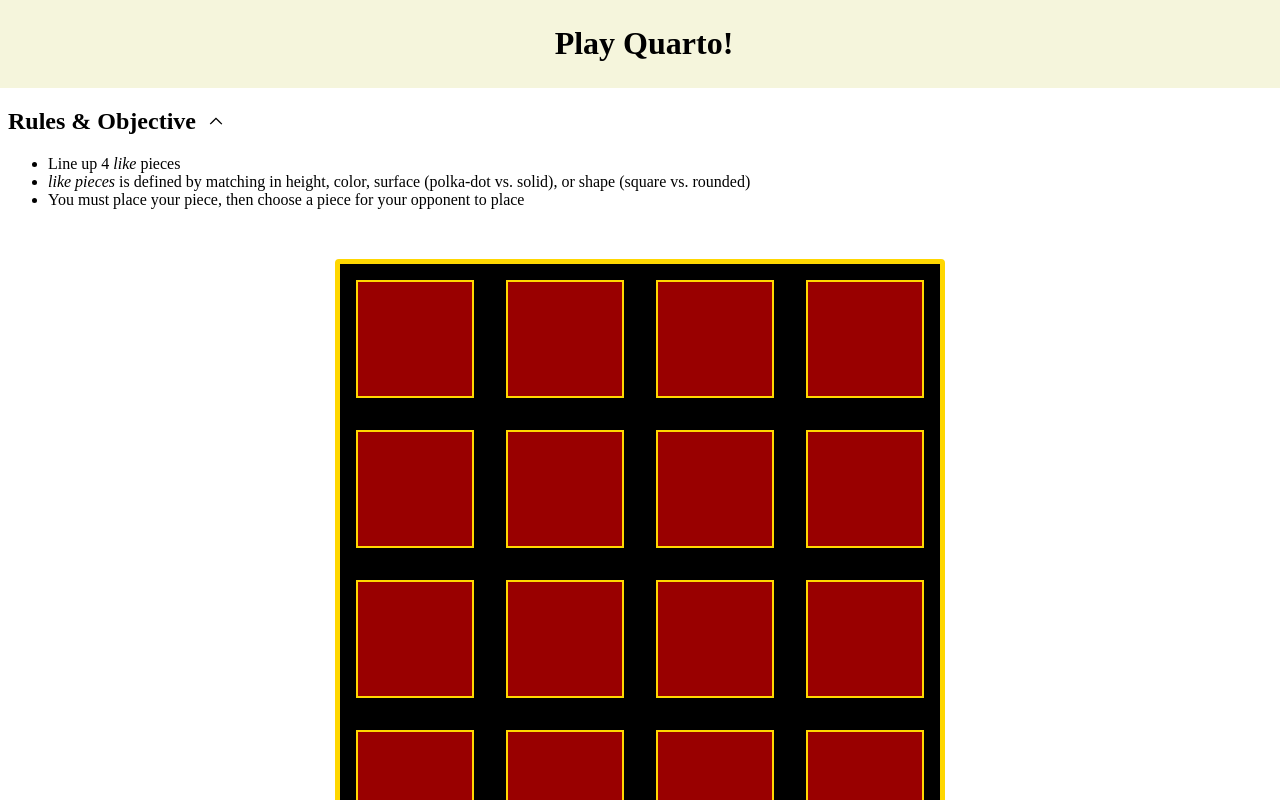
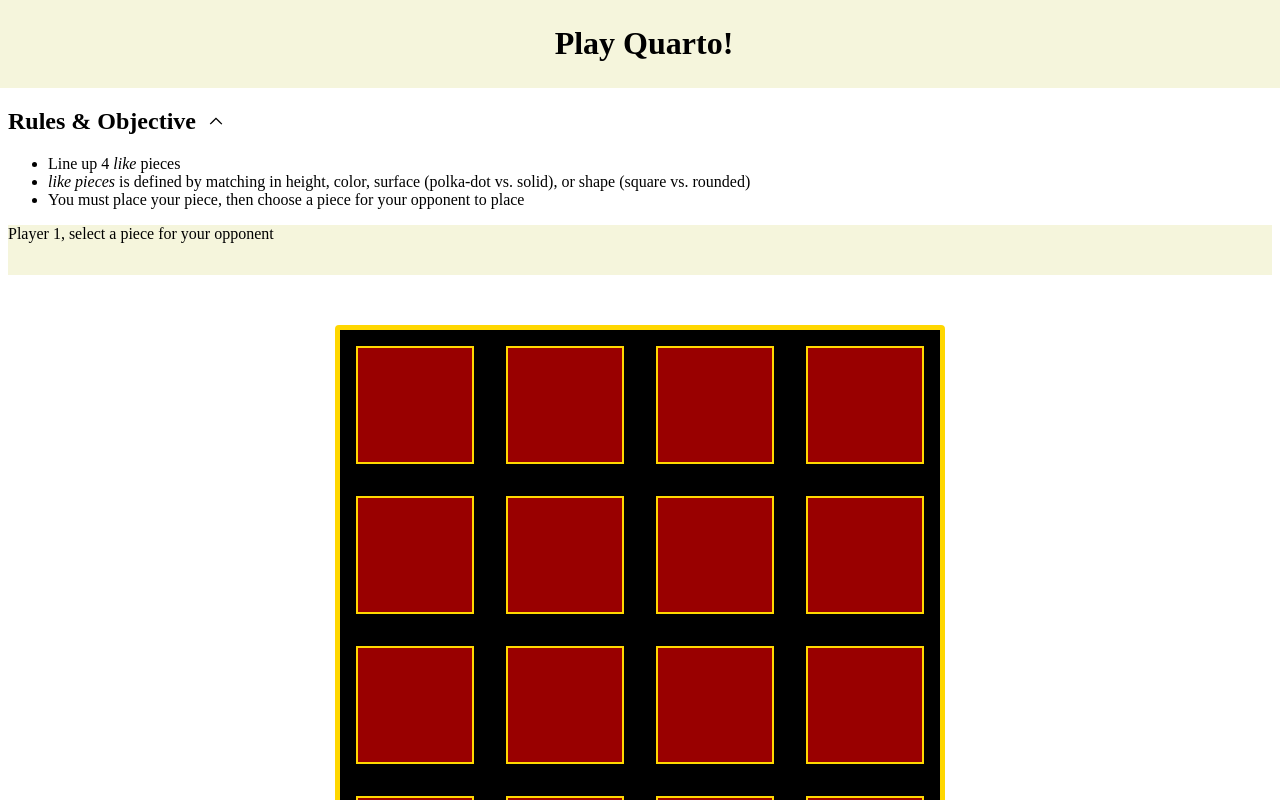
Before and after one commit to jmerz826/Quarto, a React (Vite) app: page / in a window 1280 px wide. Shown: the top 800 px of the page. Built offline with nearby package versions, Linux system fonts and the light colour scheme.

Commit message:
game context

```diff
--- a/src/components/game/Board.tsx
+++ b/src/components/game/Board.tsx
@@ -6,6 +6,7 @@ import { IPiece } from "./Piece";
 import { generateInitialPieces, validValues, startingBoard } from "./pieceMap";
 import { scanBoardForWinner } from "../../utils/helpers";
 import { ValidValue } from "./types/game";
+import { Scoreboard } from "./Scoreboard";
 
 const StyledBoard = styled.div`
   height: 600px;
@@ -17,22 +18,24 @@ const StyledBoard = styled.div`
   border-radius: 4px;
 `;
 
-export interface IAvailablePieces {
+export interface IGameContext {
   availablePieces: IPiece[];
   setAvailablePieces: React.Dispatch<React.SetStateAction<IPiece[]>>;
   dropLock: boolean;
   setDropLock: React.Dispatch<React.SetStateAction<boolean>>;
+  currentPlayer: 1 | 2;
+  setCurrentPlayer: React.Dispatch<
+    React.SetStateAction<IGameContext["currentPlayer"]>
+  >;
 }
 
 interface IContextProviderProps {
   children?: ReactNode;
 }
 
-const AvailablePiecesContext = createContext<IAvailablePieces | undefined>(
-  undefined
-);
+const GameContext = createContext<IGameContext | undefined>(undefined);
 
-const AvailablePiecesContextProvider = (props: IContextProviderProps) => {
+const GameContextProvider = (props: IContextProviderProps) => {
   const { children } = props;
   const [availablePieces, setAvailablePieces] = useState<IPiece[]>(
     generateInitialPieces()
@@ -40,6 +43,7 @@ const AvailablePiecesContextProvider = (props: IContextProviderProps) => {
   const [dropLock, setDropLock] = useState(false);
   const [isWinner, setWinner] = useState(false);
   const [boardMap, setBoardMap] = useState(startingBoard);
+  const [currentPlayer, setCurrentPlayer] = useState<1 | 2>(1);
 
   const memoizedValue = useMemo(
     () => ({
@@ -83,17 +87,24 @@ const AvailablePiecesContextProvider = (props: IContextProviderProps) => {
   }, [isWinner]);
 
   return (
-    <AvailablePiecesContext.Provider
-      value={{ ...memoizedValue, dropLock, setDropLock }}
+    <GameContext.Provider
+      value={{
+        ...memoizedValue,
+        dropLock,
+        setDropLock,
+        currentPlayer,
+        setCurrentPlayer,
+      }}
     >
       {children}
-    </AvailablePiecesContext.Provider>
+    </GameContext.Provider>
   );
 };
 
 const Board = () => {
   return (
-    <AvailablePiecesContextProvider>
+    <GameContextProvider>
+      <Scoreboard />
       <StyledBoard id="game-board">
         <Row rowId={0} />
         <Row rowId={1} />
@@ -101,8 +112,8 @@ const Board = () => {
         <Row rowId={3} />
       </StyledBoard>
       <PiecesTray />
-    </AvailablePiecesContextProvider>
+    </GameContextProvider>
   );
 };
 
-export { Board, AvailablePiecesContext };
+export { Board, GameContext };
--- a/src/components/game/Piece.tsx
+++ b/src/components/game/Piece.tsx
@@ -1,7 +1,7 @@
 import classNames from "classnames";
 import styled from "styled-components";
 import { useState, DragEventHandler, useContext } from "react";
-import { AvailablePiecesContext, IAvailablePieces } from "./Board";
+import { GameContext, IGameContext } from "./Board";
 
 export interface IPiece {
   color: "light" | "dark";
@@ -19,8 +19,8 @@ const StyledPiece = styled.div`
 const Piece = ({ color, height, shape, pattern }: IPiece) => {
   const [placed, setPlaced] = useState(false);
   const { setAvailablePieces, dropLock } = useContext(
-    AvailablePiecesContext
-  ) as IAvailablePieces;
+    GameContext
+  ) as IGameContext;
 
   const handleDragStart = (event: React.DragEvent<HTMLDivElement>) => {
     const draggedElement = event.target as HTMLDivElement;
--- a/src/components/game/PiecesTray.tsx
+++ b/src/components/game/PiecesTray.tsx
@@ -1,7 +1,7 @@
 import styled from "styled-components";
 import { Piece } from "./Piece";
 import { useContext } from "react";
-import { AvailablePiecesContext, IAvailablePieces } from "./Board";
+import { GameContext, IGameContext } from "./Board";
 
 const StyledPiecesTray = styled.div`
   background-color: gold;
@@ -15,9 +15,7 @@ const StyledPiecesTray = styled.div`
 `;
 
 const PiecesTray = () => {
-  const { availablePieces } = useContext(
-    AvailablePiecesContext
-  ) as IAvailablePieces;
+  const { availablePieces } = useContext(GameContext) as IGameContext;
   return (
     <StyledPiecesTray>
       {availablePieces.map(({ color, shape, pattern, height }) => {
--- /dev/null
+++ b/src/components/game/Scoreboard.tsx
@@ -0,0 +1,19 @@
+import { useContext } from "react";
+import styled from "styled-components";
+import { GameContext, IGameContext } from "./Board";
+
+const StyledScoreboard = styled.div`
+  background-color: beige;
+  height: 50px;
+`;
+
+const Scoreboard = () => {
+  const { currentPlayer } = useContext(GameContext) as IGameContext;
+  return (
+    <StyledScoreboard>
+      <span>Player {currentPlayer}, select a piece for your opponent</span>
+    </StyledScoreboard>
+  );
+};
+
+export { Scoreboard };
--- a/src/components/game/Tile.tsx
+++ b/src/components/game/Tile.tsx
@@ -3,7 +3,7 @@ import { useState, DragEventHandler, useContext, useEffect } from "react";
 import { Piece } from "./Piece";
 import classNames from "classnames";
 import { getColor, getHeight, getPattern, getShape } from "../../utils/helpers";
-import { AvailablePiecesContext, IAvailablePieces } from "./Board";
+import { GameContext, IGameContext } from "./Board";
 
 const StyledTile = styled.div`
   margin: 16px;
@@ -25,9 +25,7 @@ interface TileProps {
 
 const Tile = (props: TileProps) => {
   const { rowId, columnId } = props;
-  const { setDropLock } = useContext(
-    AvailablePiecesContext
-  ) as IAvailablePieces;
+  const { setDropLock } = useContext(GameContext) as IGameContext;
   const [isOccupied, setIsOccupied] = useState(false);
   const [pieceHover, setPieceHover] = useState(false);
   const [occupiedPieceClasses, setOccupiedPieceClasses] = useState<
```
